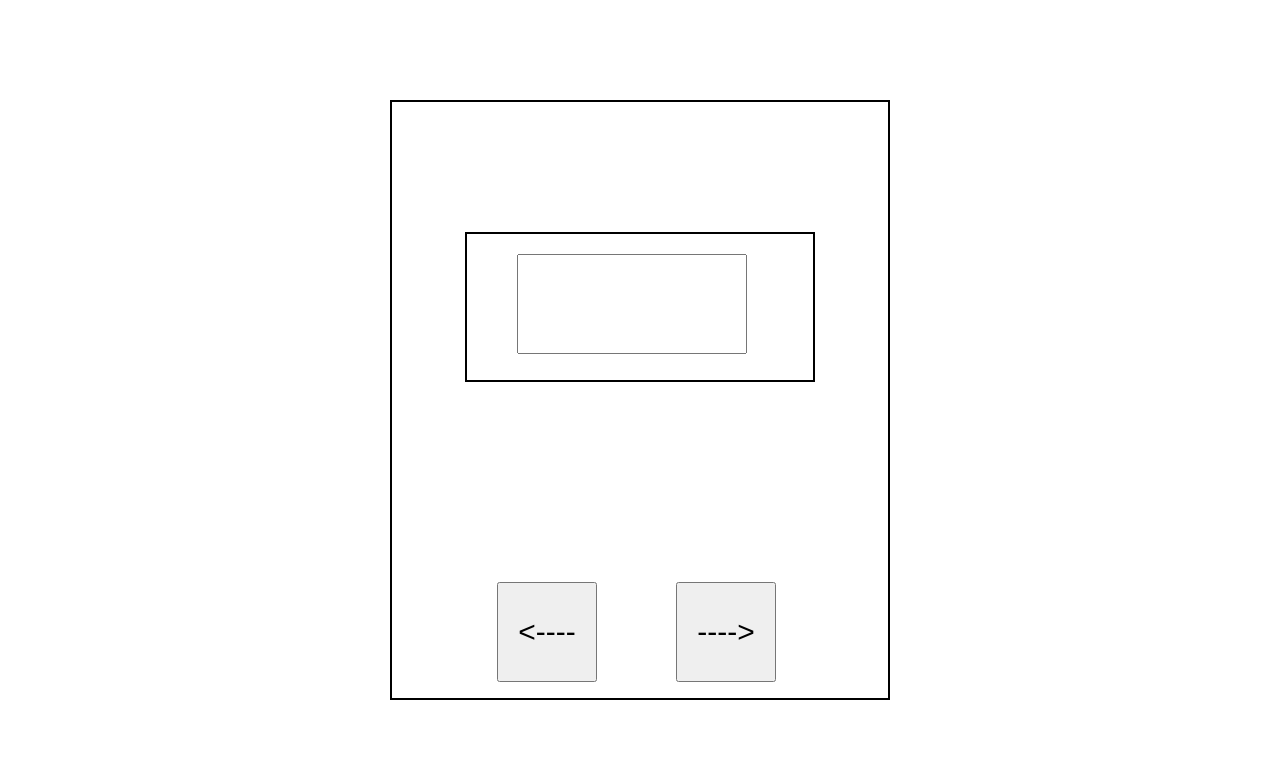
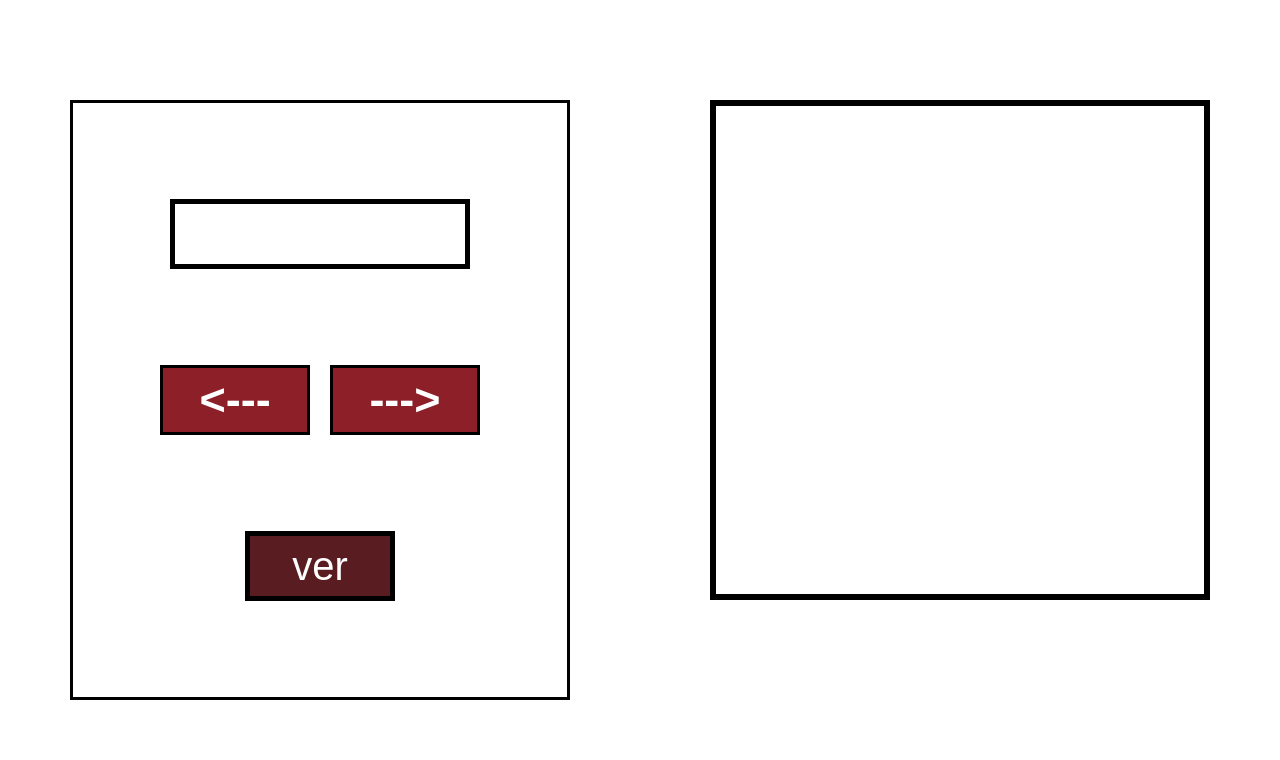
Before and after one commit to ervindavid12/Usario, a plain HTML site: page index.html in a window 1280 px wide. Drawn offline with Linux system fonts and the light colour scheme.

Commit message:
primer commit

```diff
--- a/configuracion.css
+++ b/configuracion.css
@@ -1,43 +1,80 @@
-* {
+*{
     margin: 0;
-    padding: 0;
+    /* padding: 0; */
     box-sizing: border-box;
 }
-.cuadro{
- width: 500px;
- height: 600px;
- padding: 30px;
- margin: auto;
- margin-top: 100px;
- border: 2px solid black;
+
+html {
+    font-size: 10px;
+    font-family: sans-serif;
+}
+.programacion{
+    width: 500px;
+    height: 600px;
+    border: solid;
+    border-color: black;
+
+    display: flex;
+    flex-direction: column;
+    justify-content: space-evenly;
+    align-items: center;
+}
+
+.programa-titulo{
+    width: 300px;
+    height: 7rem;
+
+    border: 5px solid black;
+    font-size: 3rem;
+    text-align: center;
+    padding: 1rem;
 
 }
-.texto_01{
-    border: 2px solid black;
-    width: 350px;
-    height: 150px;
-    margin: auto;
-    padding: 50px;
-    margin-top: 100px;
+.botones{
+    display: flex;
+    flex-direction: row;
+    justify-content: space-between;
+    align-items: center;
+}
+.izquierda_derecha{
+    background-color: #8C1F28;
+    color: #fff;
+    width: 15rem;
+    height: 70px;
+    margin: 0px 10px;
+    border: solid;
+    border-color: black;
+
+    display: flex;
+    justify-content: center;
+    align-items: center;
+    cursor: pointer;
+    font-size: 30px;
+}
+.visualizar{
+    background-color: #591C21;
+    color: #ffff;
+    width: 15rem;
+    height: 7rem;
+    border: 5px solid #000;
+    cursor: pointer;
+    display: flex;
+    justify-content: center;
+    align-items: center;
+    font-size: 4rem;
 
 }
-.usuario{
-    width: 230px;
-    height: 100px;
-    margin-top: -30px;
-    text-align: center;
-    font-size: 30px;
+#root{
+    width: 50rem;
+    height: 50rem;
+    border: 6px solid black;
+    display: flex;
+    justify-content: center;
 }
-.flecha_01{
-    width: 100px;
-    height: 100px;
-    margin-top: 200px;
-    font-size: 30px;
-    margin: 75px;
+.section {
+    display: flex;
+    justify-content: space-around;
+    margin: auto;
+    margin-top: 10rem;
+
 }
-.flecha_02{
-    width: 100px;
-    height: 100px;
-    margin-top: 200px;
-    font-size: 30px;
-}
--- a/index.html
+++ b/index.html
@@ -8,15 +8,28 @@
     <title>Interfaz Grafica</title>
 </head>
 <body>
-    <div class="cuadro">
-        <div class="texto_01">
-           <input class="usuario" type="text" name="Ingresar Usuario" id="user">
+    <section class="section">
+        <div class="programacion">
+            <div class="programa-titulo">
+                <span class="titulo" id="titulo">
+                </span>
+            </div>
+            <div class="botones">
+                <div id="izquierda" class="izquierda_derecha">
+                    <h1><---</h1>
+                </div>
+                <div id="derecha" class="izquierda_derecha">
+                    <h1>---></h1>
+                </div>
+            </div>
+            <div class="visualizar" id="ver_users">
+                ver
+            </div>
         </div>
-        <div>
-            <input class="flecha_01" type="submit" value="<----">
-            <input class="flecha_02" type="submit" value="---->">
+
+        <div id="root">
         </div>
-    </div>
+    </section>
     <script src="main.js"></script>
 </body>
 </html>
--- a/main.js
+++ b/main.js
@@ -1,10 +1,56 @@
-let user = [
-    [100,	'anna0',	    'white00',	    'Anna Addison',	    '1325 Candy Rd, San Francisco, CA 96123',	'anna.addison@yahoo.com',	3841019535],
-    [101,	'carol1',	    'orange01',	    'Carol Campbell',	'1931 Brown St, Gainesville, FL 85321',	    'carol.campbell@aol.com', 	2548952651],
-    [102,	'julia2',	    'yellow02',	    'Julia Jones',	    '1622 Seaside St, Seattle, WA 32569',	    'jolie.jones@msn.com',	    3651469235],
-    [103,	'irene3',	    'blue03',	    'Irene Everly',	    '1756 East Dr, Houston, TX 28562',	        'irene.everly@gmail.com',	9859423698],
-    [104,	'rachel4',	    'red04',	    'Rachel Rose',	    '1465 River Dr, Boston, MA 43625',	        'rachel.rose@hotmail.com',	2945632543],
-    [105,	'sophie5',	    'green05',	    'Sophie Sutton',	'1896 West Dr, Portland, OR 65842',	        'sophie.sutton@yahoo.com',	5169525614],
-    [106,	'wendy6',	    'purple06',	    'Wendy West',	    '1252 Vine St, Chicago, IL 73215',	        'wendy.west@gmail.com', 	6645936156],
-    [106,	'jefuentes',    'gatitos123',   'Jossue Fuentes',   'Colegio Santa Catalina SCL',	            'jefuentes@scl.edu.gt', 	4568443548]
-]
+let users = [
+
+     [100,           'anna0',            'white00',      'Anna Addison',     '1325 Candy Rd, San Francisco, CA 96123',   'anna.addison@yahoo.com',       '3841019535'],
+     [101,           'carol1',           'orange01',     'Carol Campbell',   '1931 Brown St, Gainesville, FL 85321',     'carol.campbell@aol.com',       '2548952651'],
+     [102,           'julia2',           'yellow02',     'Julia Jones',      '1622 Seaside St, Seattle, WA 32569',       'jolie.jones@msn.com',          '3651469235'],
+     [103,           'irene3',           'blue03',       'Irene Everly',     '1756 East Dr, Houston, TX 28562',          'irene.everly@gmail.com',       '9859423698'],
+     [104,           'rachel4',          'red04',        'Rachel Rose',      '1465 River Dr, Boston, MA 43625',          'rachel.rose@hotmail.com',      '2945632543'],
+     [105,           'sophie5',          'green05',      'Sophie Sutton',    '1896 West Dr, Portland, OR 65842',         'sophie.sutton@yahoo.com',      '5169525614'],
+     [106,           'wendy6',           'purple06',     'Wendy West',       '1252 Vine St, Chicago, IL 73215',          'wendy.west@gmail.com',         '6645936156'],
+
+ ];
+
+
+   let posicion = 0;
+   let title = document.querySelector('titulo');
+   let derecha = document.getElementById('derecha')
+   let izquierda = document.getElementById('izquierda')
+   title.innerHTML = users[posicion][1];
+
+   function siguiente(){
+     if(posicion <= 6){
+       posicion++;
+     }
+     title.innerHTML = users[posicion][1];
+   };
+
+   function anterior(){
+       if(posicion >= 1){
+         posicion--;
+       }
+
+       title.innerHTML = users[posicion][1];
+
+   };
+   derecha.addEventListener('click', siguiente)
+   izquierda.addEventListener('click', anterior)
+
+
+
+   import { user_ob } from "user.js";
+
+   let ver_users = document.getElementById('ver_users')
+
+
+ function verInfo(){
+
+      root.innerHTML = '<ul style="font-size: 3rem;display: flex;flex-direction: column;justify-content: center; list-style: none;">' +
+                          '<li>'+'id: '      + user_ob[posicion].id + '</li>' +
+                          '<li>'+'nickname: '+ user_ob[posicion].nickname + '</li>' +
+                          '<li>'+'name: '    + user_ob[posicion].name + '</li>' +
+                          '<li>'+'addres: '  + user_ob[posicion].addres + '</li>' +
+                          '<li>'+'email: '   + user_ob[posicion].email + '</li>' +
+                          '<li>'+'phone: '   + user_ob[posicion].phone + '</li>' +
+                      '</ul>';
+  }
+  ver_users.addEventListener('click', verInfo)
--- /dev/null
+++ b/user.js
@@ -0,0 +1,11 @@
+let users = [
+
+    [100,           'anna0',            'white00',      'Anna Addison',     '1325 Candy Rd, San Francisco, CA 96123',   'anna.addison@yahoo.com',       '3841019535'],
+    [101,           'carol1',           'orange01',     'Carol Campbell',   '1931 Brown St, Gainesville, FL 85321',     'carol.campbell@aol.com',       '2548952651'],
+    [102,           'julia2',           'yellow02',     'Julia Jones',      '1622 Seaside St, Seattle, WA 32569',       'jolie.jones@msn.com',          '3651469235'],
+    [103,           'irene3',           'blue03',       'Irene Everly',     '1756 East Dr, Houston, TX 28562',          'irene.everly@gmail.com',       '9859423698'],
+    [104,           'rachel4',          'red04',        'Rachel Rose',      '1465 River Dr, Boston, MA 43625',          'rachel.rose@hotmail.com',      '2945632543'],
+    [105,           'sophie5',          'green05',      'Sophie Sutton',    '1896 West Dr, Portland, OR 65842',         'sophie.sutton@yahoo.com',      '5169525614'],
+    [106,           'wendy6',           'purple06',     'Wendy West',       '1252 Vine St, Chicago, IL 73215',          'wendy.west@gmail.com',         '6645936156'],
+
+];
```
